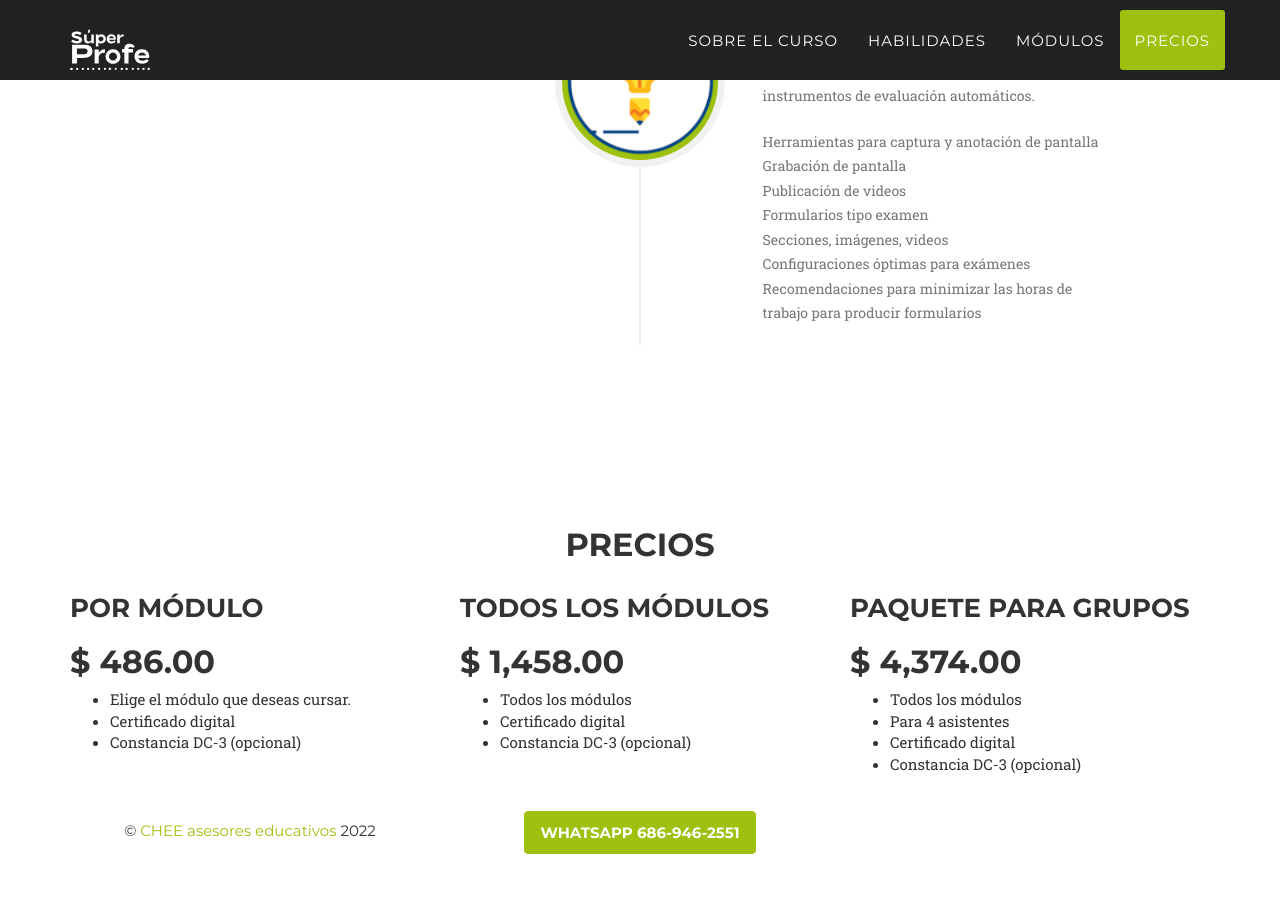
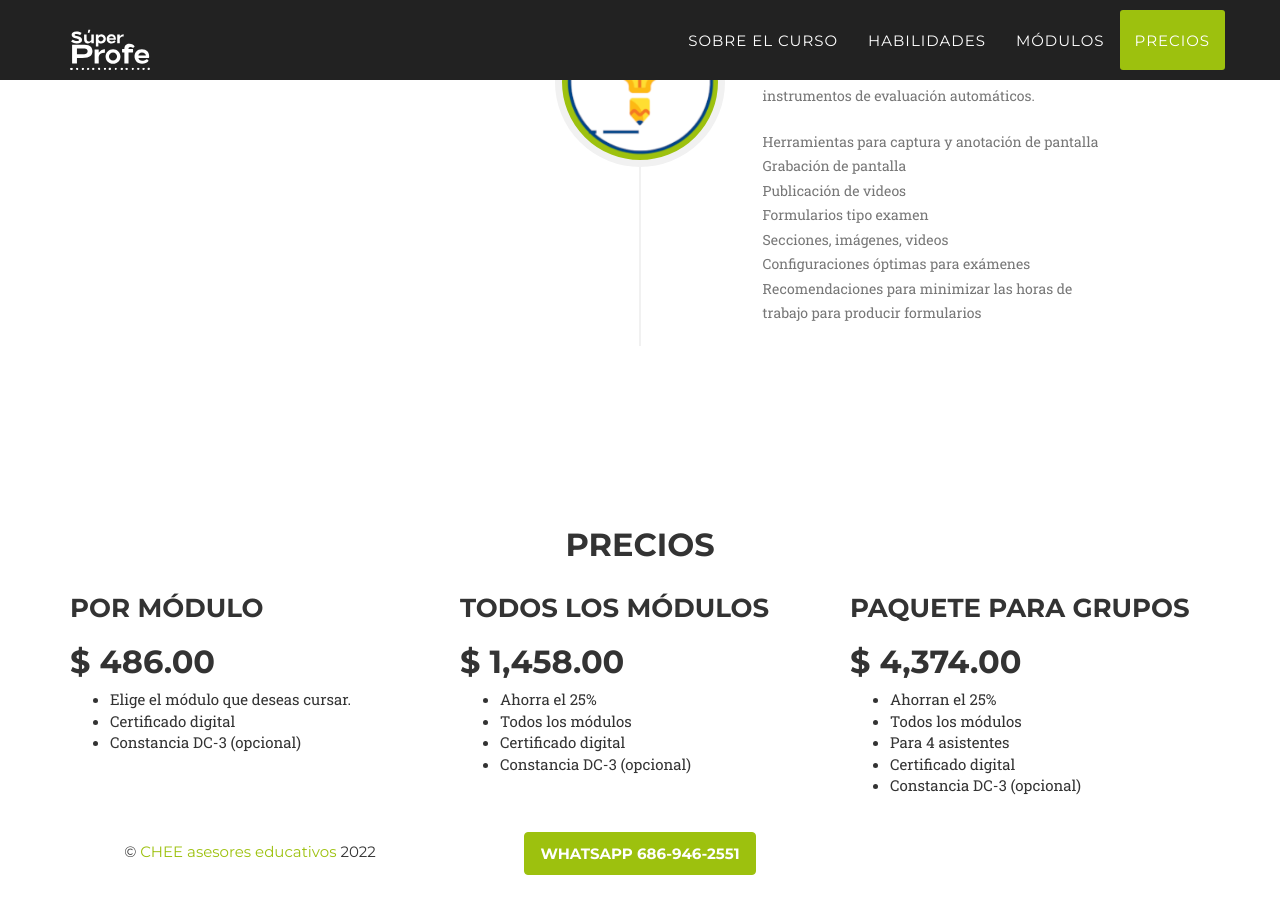
Before and after one commit to camachevaz/superProfe, a Jekyll site: the page built from index.html, in a window 1280 px wide and 900 px high, scrolled down 4636 px. Built offline with Jekyll 4.4.1, drawn with Linux system fonts in a browser that asks for light colours; some web fonts are replaced; before the commit the page ends 5515 px from its top, so only the background shows below that.

Commit message:
Update clients.html

```diff
--- a/_includes/clients.html
+++ b/_includes/clients.html
@@ -20,6 +20,7 @@
                     <h3>Todos los módulos</h3>
                     <h2>$ 1,458.00</h2>
                     <ul>
+                        <li>Ahorra el 25%</li>
                         <li>Todos los módulos</li>
                         <li>Certificado digital</li>
                         <li>Constancia DC-3 (opcional)</li>
@@ -29,6 +30,7 @@
                     <h3>Paquete para grupos</h3>
                     <h2>$ 4,374.00</h2>
                     <ul>
+                        <li>Ahorran el 25%</li>
                         <li>Todos los módulos</li>
                         <li>Para 4 asistentes</li>
                         <li>Certificado digital</li>
```
